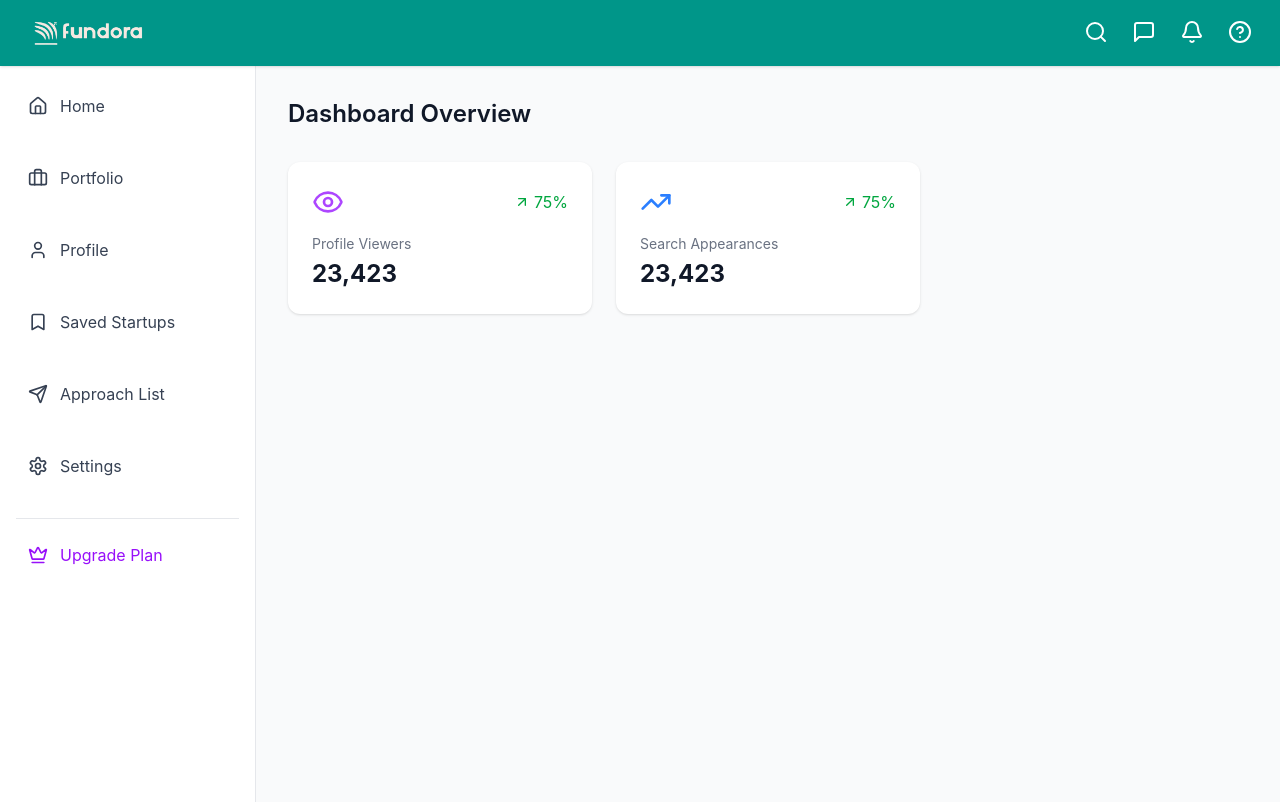
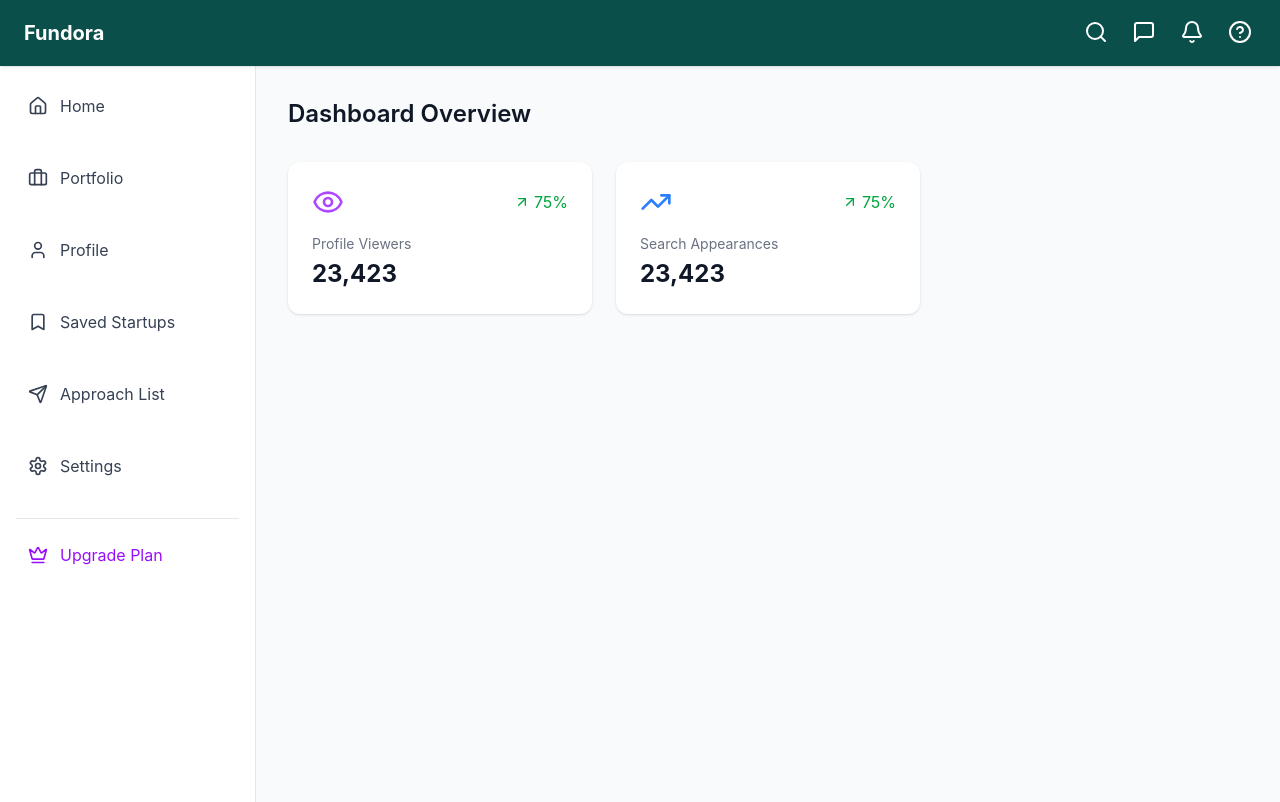
Before and after one commit to VestFundora/fundora, a React (Vite) app: page /dashboard in a window 1280 px wide. Built offline with nearby package versions, Linux system fonts and the light colour scheme.

Commit message:
changed the styling of the navbar

```diff
--- a/src/pages/Dashboard.jsx
+++ b/src/pages/Dashboard.jsx
@@ -18,7 +18,7 @@ import {
   Search,
   ArrowUpRight
 } from 'lucide-react';
-import Logo from '../assets/Logo.png';
+
 
 function Dashboard() {
   const [sidebarOpen, setSidebarOpen] = useState(false);
@@ -43,7 +43,7 @@ function Dashboard() {
   return (
     <div className='flex flex-col min-h-screen bg-gray-50 overflow-hidden'>
       {/* Navbar */}
-      <nav className='sticky top-0 z-50 flex justify-between items-center px-4 lg:px-6 py-4 bg-teal-600 shadow-sm'>
+      <nav className='sticky top-0 z-50 flex justify-between items-center px-4 lg:px-6 py-4 bg-teal-900 shadow-sm'>
         <div className='flex items-center gap-4'>
           <button
             onClick={() => setSidebarOpen(!sidebarOpen)}
@@ -52,7 +52,11 @@ function Dashboard() {
           >
             {sidebarOpen ? <X className='h-6 w-6' /> : <Menu className='h-6 w-6' />}
           </button>
-          <img src={Logo} alt="Logo" className='h-8' />
+          <Link to="/">
+                            <h2 className="text-xl text-white font-bold cursor-pointer hover:text-teal-400 transition-colors">
+                                Fundora
+                            </h2>
+                        </Link>
         </div>
         <ul className='flex items-center gap-2 md:gap-4'>
           <li className='hidden md:block'>
```
